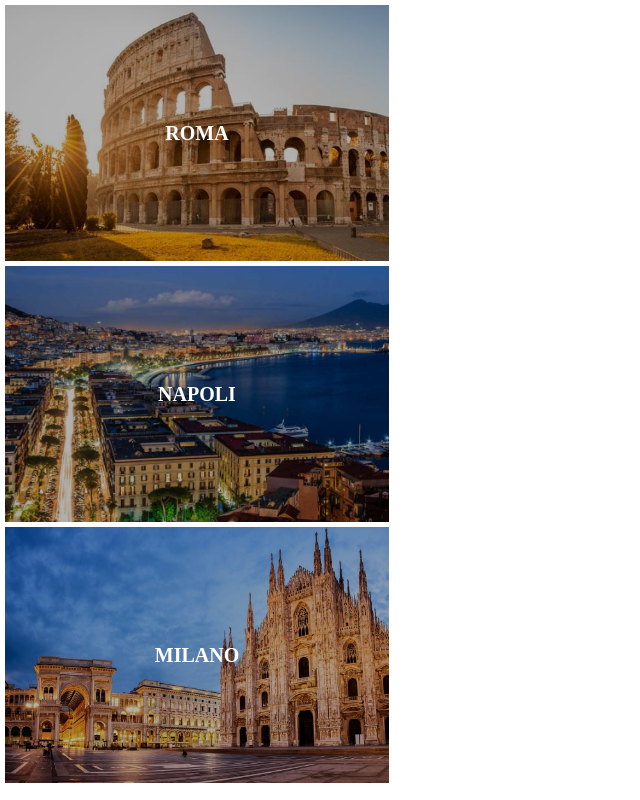
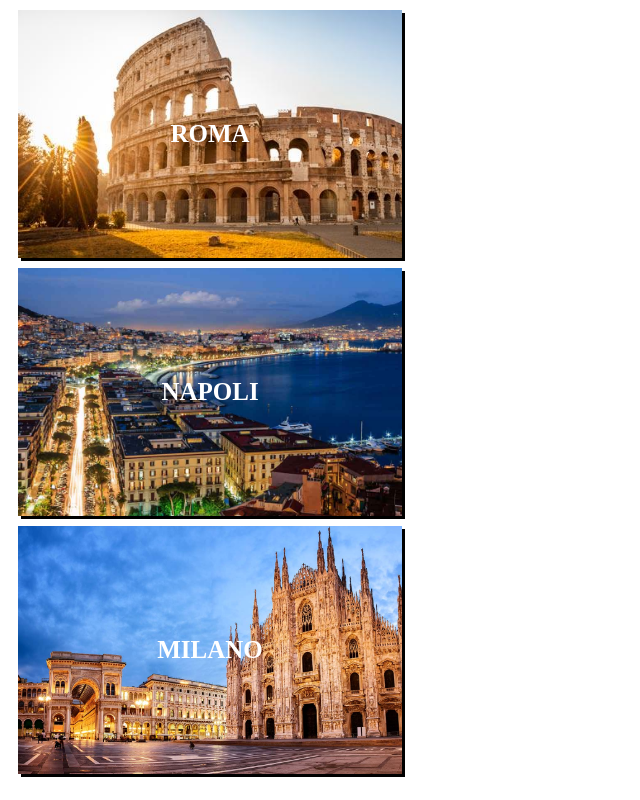
Before and after one commit to marzucoalessandro/htmlcss-airbnb, a plain HTML site: page index.html in a window 1280 px wide. Shown: the whole page, without its empty margins (0-640 px from the left). Drawn offline with Linux system fonts and the light colour scheme.

Commit message:
box-shadow
classe shadow per i contenitori con le foto

```diff
--- a/css/master.css
+++ b/css/master.css
@@ -1,33 +1,23 @@
 *{
   box-sizing: border-box;
-  margin: 0;
 }
 
-body{
-  padding-left: 5px;
-  padding-top: 5px;
 
-}
 
 .roma{
   width: 30vw;
-  height: 32vh;
+  height: 31vh;
   background-image: url(../img/roma.jpg);
   background-size: cover;
   position: relative;
-  margin-bottom: 5px;
-
-
-
+  margin: 10px;
 }
 
 .shadow{
-  width: 30vw;
-  height: 32vh;
-  background-color: rgba(0, 0, 0, 0.3);
-  /* box-shadow: 2px 2px; */
+    box-shadow: 3px 3px #000000;
+}
 
-}
+
 
 .name_city{
   color: white;
@@ -37,25 +27,27 @@ body{
   transform: translate(-50%, -50%);
   text-transform: uppercase;
   font-weight: 600;
-  font-size: 20px;
+  font-size: 25px;
 }
 
 .napoli{
   width: 30vw;
-  height: 32vh;
+  height: 31vh;
   background-image: url(../img/napoli.jpg);
   background-size: cover;
   position: relative;
-  margin-bottom: 5px;
+  /* margin-bottom: 5px; */
+  margin: 10px;
 
 
 }
 
 .milano{
   width: 30vw;
-  height: 32vh;
+  height: 31vh;
   background-image: url(../img/Milano.jpg);
   background-size: cover;
   position: relative;
+  margin: 10px;
 
 }
--- a/index.html
+++ b/index.html
@@ -11,23 +11,23 @@
 
     <!-- creo un contenitore per la prima immmagine -->
 
-    <div class="roma">
+    <div class="roma shadow">
 
       <!-- all'interno creo il contenitore x effetto ombra -->
-      <div class="shadow">
+      <!-- <div class="shadow"> -->
 
         <!-- scritta  -->
         <div class="name_city">
           roma
         </div>
 
-      </div>
+      <!-- </div> -->
 
     </div>
 
     <!-- duplico la slide -->
 
-    <div class="napoli">
+    <div class="napoli shadow">
 
       <!-- all'interno creo il contenitore x effetto ombra -->
       <div class="shadow">
@@ -41,7 +41,7 @@
 
     </div>
 
-    <div class="milano">
+    <div class="milano shadow">
 
       <!-- all'interno creo il contenitore x effetto ombra -->
       <div class="shadow">
```
